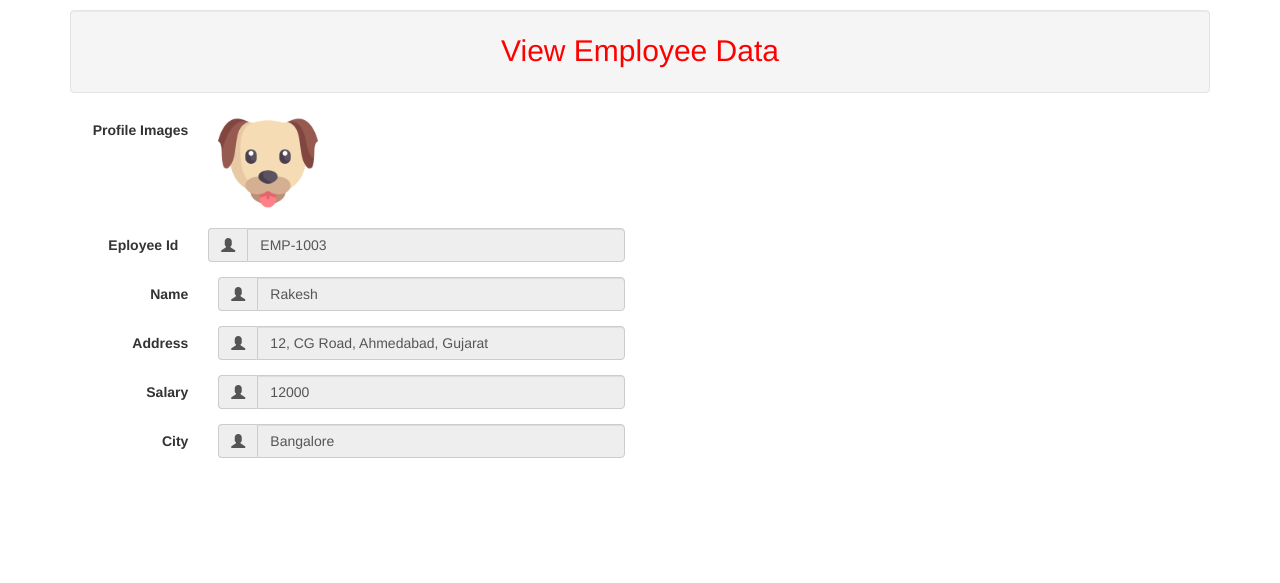
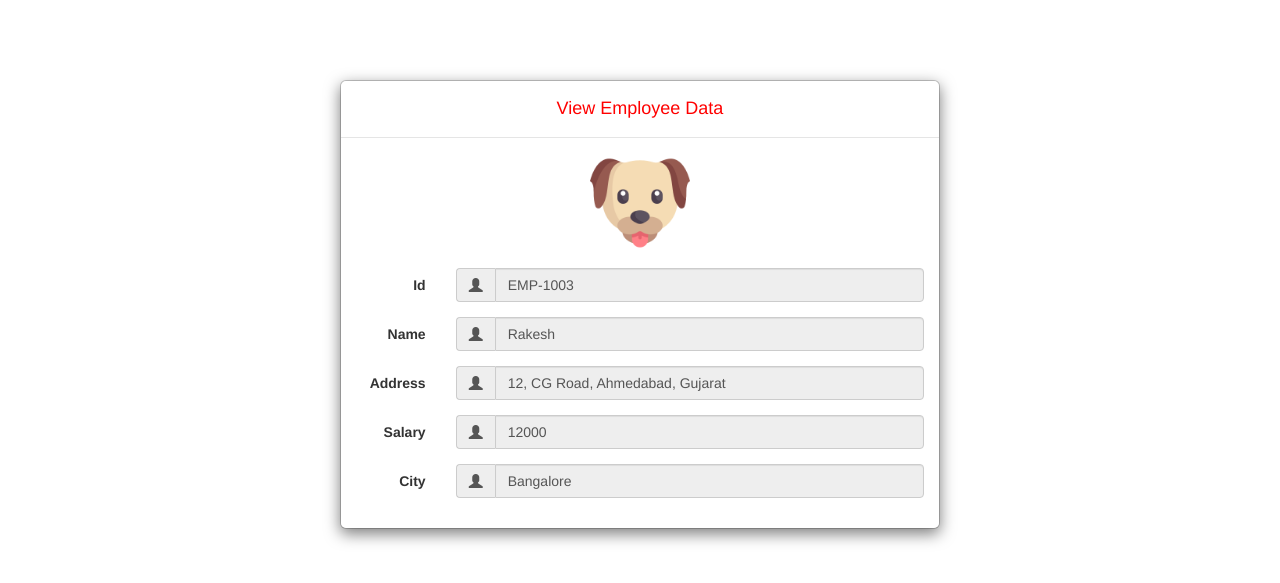
Before and after one commit to KrutikNaina/Employee-ProfileScan, a Django app: a page that uses Templates/profile.html in a window 1280 px wide. Shown: the top 583 px of the page. Run offline with Django 5.2, Linux system fonts and the light colour scheme; data comes from the database, SQL or seed files in the repository; both versions use the stored data as it was after the commit; some libraries are stand-ins or nearby versions.

Commit message:
Modify profile.html and database changes

```diff
--- a/Templates/profile.html
+++ b/Templates/profile.html
@@ -101,49 +101,45 @@
     </script>
     <!--  spinner Effect  End-->
 
-    <div class="container">
-        <div class="well" style="margin-top: 10px; color: red; font-size: 30px;">
-            <center>View Employee Data</center>
+
+    <div class="modal-dialog" style="margin-top: 80px;">
+        <!-- Modal content-->
+        <div class="modal-content">
+            <div class="modal-header">
+                <h4 class="modal-title">
+                    <center style="color: red;">View Employee Data</center>
+                </h4>
             </div>
+            <div class="modal-body">
+                <form class="form-horizontal" method="POST" enctype="multipart/form-data" action="/insertafter/">
+                    <center>
+                    <div class="form-group" >
+                               <img src="{{ showdata.eimg.url }}" alt="{{ showdata.ename }}" width="100">
                     </div>
-
-    <form class="form-horizontal" method="POST" enctype="multipart/form-data" action="/insertafter/">
-        {% csrf_token %}
+                </center>
                     <div class="form-group">
-            <label class="control-label col-sm-2" for="pwd">Profile Images</label>
-            <div class="col-sm-4">
-                <div class="input-group">
-                    <img src="{{ showdata.eimg.url }}" alt="{{ showdata.ename }}" width="100">
-
-                </div>
-            </div>
-        </div>
-
-        <div class="form-group">
-            <div class="form-group">
-                <label class="control-label col-sm-2" for="pwd">Eployee Id</label>
-                <div class="col-sm-4">
+                        <label class="control-label col-xs-2" for="employe">Id</label>
+                        <div class="col-sm-10">
                             <div class="input-group">
                                 <span class="input-group-addon"><i class="glyphicon glyphicon-user"></i></span>
-                        <input type="text" class="form-control" value="{{ showdata.eid }}" name="eid"
+                                <input type="txt" class="form-control" value="{{ showdata.eid }}" name="eid"
                                     placeholder="User Id" readonly>
                             </div>
                         </div>
                     </div>
-
-            <label class="control-label col-sm-2" for="email">Name</label>
-            <div class="col-sm-4">
+                    <div class="form-group">
+                        <label class="control-label col-xs-2" for="email">Name</label>
+                        <div class="col-sm-10">
                             <div class="input-group">
                                 <span class="input-group-addon"><i class="glyphicon glyphicon-user"></i></span>
-                    <input type="txt" class="form-control" value="{{ showdata.ename }}" name="ename" placeholder="Name"
-                        readonly>
+                                <input type="txt" class="form-control" value="{{ showdata.ename }}" name="ename"
+                                    placeholder="Name" readonly>
                             </div>
                         </div>
                     </div>
-
                     <div class="form-group">
-            <label class="control-label col-sm-2" for="pwd">Address</label>
-            <div class="col-sm-4">
+                        <label class="control-label col-xs-2" for="pwd">Address</label>
+                        <div class="col-sm-10">
                             <div class="input-group">
                                 <span class="input-group-addon"><i class="glyphicon glyphicon-user"></i></span>
                                 <input type="txt" class="form-control" name="eadd" value="{{ showdata.eadd }}" id="pwd"
@@ -151,33 +147,29 @@
                             </div>
                         </div>
                     </div>
-
-
                     <div class="form-group">
-            <label class="control-label col-sm-2" for="pwd">Salary</label>
-            <div class="col-sm-4">
+                        <label class="control-label col-xs-2" for="pwd">Salary</label>
+                        <div class="col-sm-10">
                             <div class="input-group">
                                 <span class="input-group-addon"><i class="glyphicon glyphicon-user"></i></span>
-                    <input type="txt" class="form-control" name="esal" value="{{ showdata.esal }}" placeholder="Salary"
-                        readonly>
+                                <input type="txt" class="form-control" name="esal" value="{{ showdata.esal }}"
+                                    placeholder="Salary" readonly>
                             </div>
                         </div>
                     </div>
-
-
                     <div class="form-group">
-            <label class="control-label col-sm-2" for="pwd">City</label>
-            <div class="col-sm-4">
+                        <label class="control-label col-xs-2" for="pwd">City</label>
+                        <div class="col-sm-10">
                             <div class="input-group">
                                 <span class="input-group-addon"><i class="glyphicon glyphicon-user"></i></span>
-                    <input type="text" class="form-control" name="ecity" value="{{ showdata.ecity }}" placeholder="City"
-                        readonly>
+                                <input type="text" class="form-control" name="ecity" value="{{ showdata.ecity }}"
+                                    placeholder="City" readonly>
                             </div>
                         </div>
                     </div>
-
-
                 </form>
+            </div>
+        </div>
 
 </body>
 
```
Also changed, not shown: db.sqlite3. Lines whose indentation alone changed are shown as unchanged.
